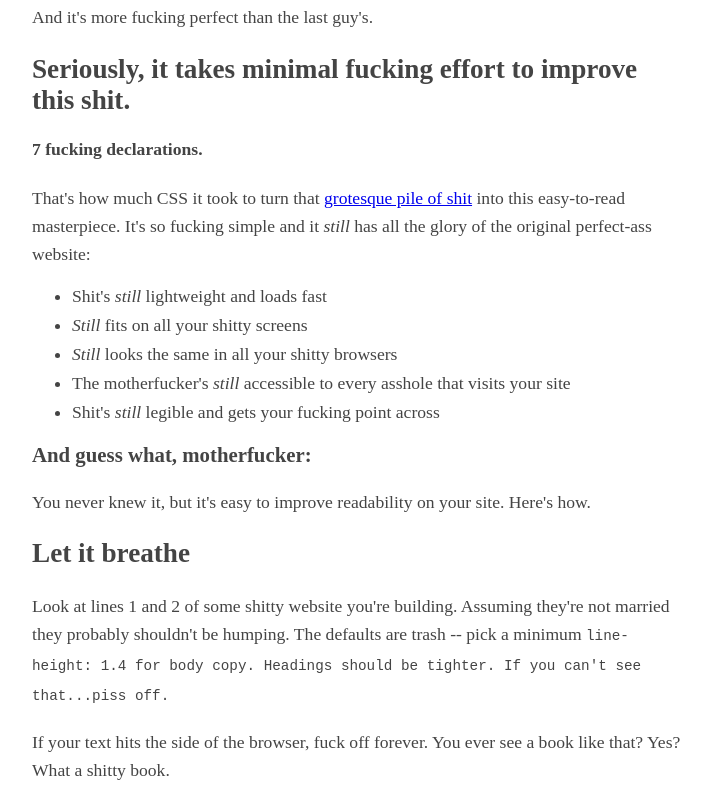
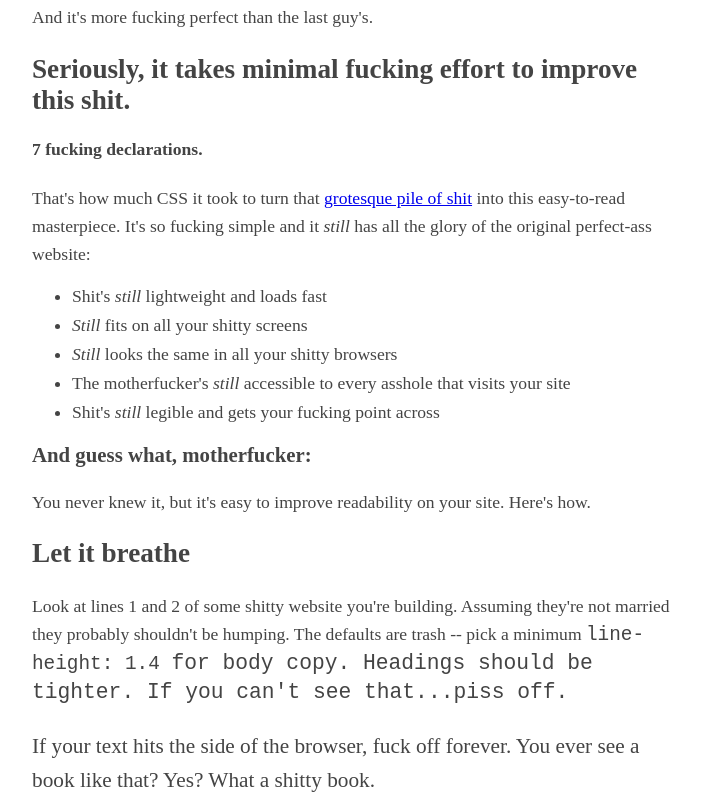
Before and after one commit to AdrienPeligry/AdrienPeligry.github.io, a plain HTML site: page index.html in a window 1280 px wide. Shown: the part 105-909 px from the top of the page, without its empty margins (283-994 px from the left). Drawn offline with Linux system fonts and the light colour scheme.

Commit message:
Update style.css

```diff
--- a/style.css
+++ b/style.css
@@ -38,6 +38,20 @@ strong
 {
   text-decoration: none;
 }
+
+
+code
+{
+    font-family: courier new;
+}
+code
+{
+    font-size: 1.1em}
+code
+{
+  text-decoration: none;
+}
+
 
 
 body
```
